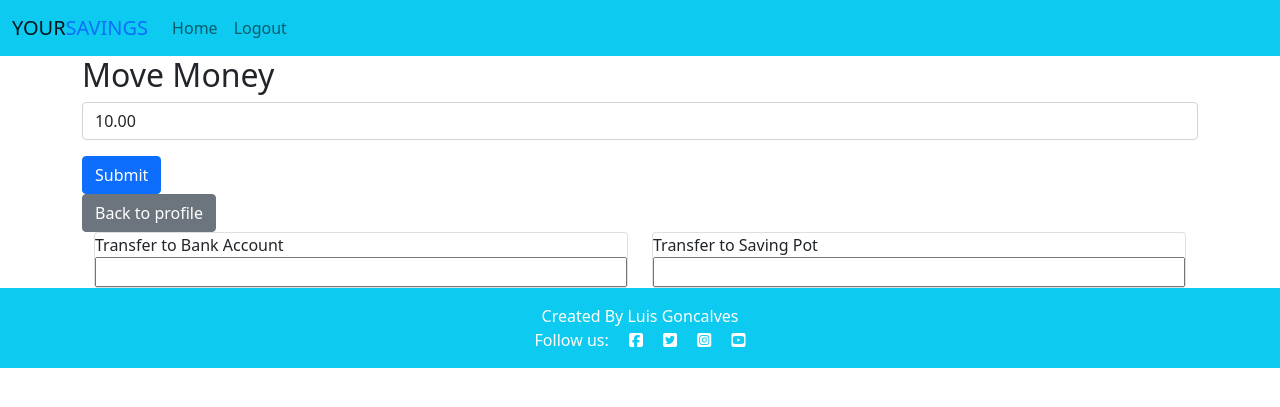
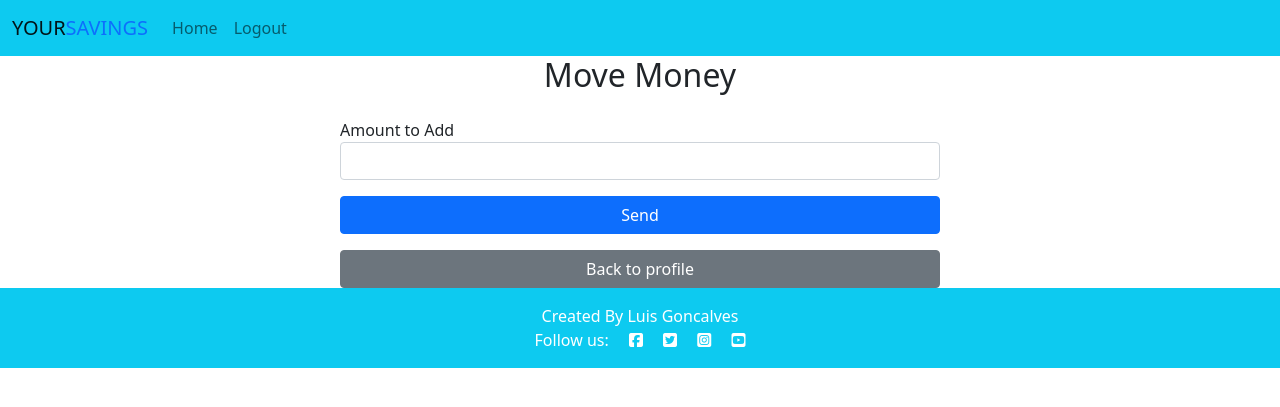
Before and after one commit to Luisg882/savings-tracker, a Django app: page /move-money/ in a window 1280 px wide. Shown: the top 407 px of the page. Run offline with Django 4.2, Linux system fonts and the light colour scheme; a user stored in the database is signed in; tables that the repository leaves empty hold one stand-in row (values such as "Sample post"); some libraries are stand-ins or nearby versions.

Commit message:
Crete the add-money-balance.js yo handle the logic of adding money to the balance. Add the section to add the money and hide the add_money_form from the move_money.html

```diff
--- a/saving/templates/account/move_money.html
+++ b/saving/templates/account/move_money.html
@@ -1,44 +1,32 @@
-{% extends "base.html" %} {% load crispy_forms_tags %} {% block content %}
-<div class="container">
-  <h2>Move Money</h2>
+{% extends "base.html" %}
+{% load crispy_forms_tags %}
+{% block content %}
+<div class="container-fluid d-flex flex-column justify-content-center align-items-center">
+  <div class="w-100" style="max-width: 600px;">
+    <h2 class="text-center mb-4">Move Money</h2>
     <form method="post">
       {% csrf_token %}
       {{ add_money_form.main_balance|as_crispy_field }}
+      <!-- Input to add the money -->
+      <div class="form-group mb-3">
+        <label for="amount-to-add">Amount to Add</label>
+        <input
+          type="number"
+          min="0"
+          id="amount-to-add"
+          name="amount-to-add"
+          class="form-control"
+        />
+      </div>
+      <!-- Manually hide the form -->
       <style>
-        .form-group label[for="id_main_balance"] {
+           #id_main_balance {
               display: none !important;
           }
       </style>
-    <button type="submit" class="btn btn-primary">Submit</button>
+      <button type="submit" class="btn btn-primary w-100">Send</button>
     </form>
-  <a href="{% url 'profile' %}" class="btn btn-secondary">Back to profile</a>
-  <div class="container-fluid">
-    <div class="row">
-      <div class="col-md-6">
-        <div class="card transfer-option">
-          <label for="amount-to-bank-account">Transfer to Bank Account</label>
-          <input
-            type="number"
-            min="1"
-            max="{{ profile.main_balance }}"
-            id="amount-to-bank-account"
-            name="amount-to-bank-account"
-          />
-        </div>
-      </div>
-      <div class="col-md-6">
-        <div class="card transfer-option">
-          <label for="amount-to-saving-pot">Transfer to Saving Pot</label>
-          <input
-            type="number"
-            min="1"
-            max="{{ profile.main_balance }}"
-            id="amount-to-saving-pot"
-            name="amount-to-saving-pot"
-          />
-        </div>
-      </div>
-    </div>
+    <a href="{% url 'profile' %}" class="btn btn-secondary mt-3 w-100">Back to profile</a>
   </div>
 </div>
 {% endblock %}
--- a/saving/templates/account/profile.html
+++ b/saving/templates/account/profile.html
@@ -6,7 +6,7 @@
     <div class="text-center">
         <h2>Main Balance: ${{ profile.main_balance }}</h2>
         <a href="{% url 'move-money' %}" class="post-link">
-            <h3>Move Money</h3>
+            <h3>Add Money</h3>
         </a>
     </div>
     <div class="mt-4 text-center">
--- /dev/null
+++ b/static/js/add-money-balance.js
@@ -0,0 +1,15 @@
+document.addEventListener('DOMContentLoaded', function () {
+    var amountInput = document.getElementById('amount-to-add');
+    var balanceInput = document.getElementById('id_main_balance'); // Adjusted to match your input field ID
+
+    if (amountInput && balanceInput) {
+        amountInput.addEventListener('input', function () {
+            var currentBalance = parseFloat(balanceInput.value) || 0;
+            var amountToAdd = parseFloat(amountInput.value) || 0;
+
+            var newBalance = currentBalance + amountToAdd;
+
+            balanceInput.value = newBalance.toFixed(2);
+        });
+    }
+});
--- a/templates/base.html
+++ b/templates/base.html
@@ -90,5 +90,8 @@
     <script src="https://cdn.jsdelivr.net/npm/bootstrap@5.3.3/dist/js/bootstrap.min.js" integrity="sha384-0pUGZvbkm6XF6gxjEnlmuGrJXVbNuzT9qBBavbLwCsOGabYfZo0T0to5eqruptLy" crossorigin="anonymous"></script>
     <!-- Font Awesome -->
     <script src="https://kit.fontawesome.com/3cc57474ff.js" crossorigin="anonymous"></script>
+
+    <script src="{% static 'js/add-money-balance.js' %}"></script>
+
   </body>
 </html>
```
Lines whose indentation alone changed are shown as unchanged.
